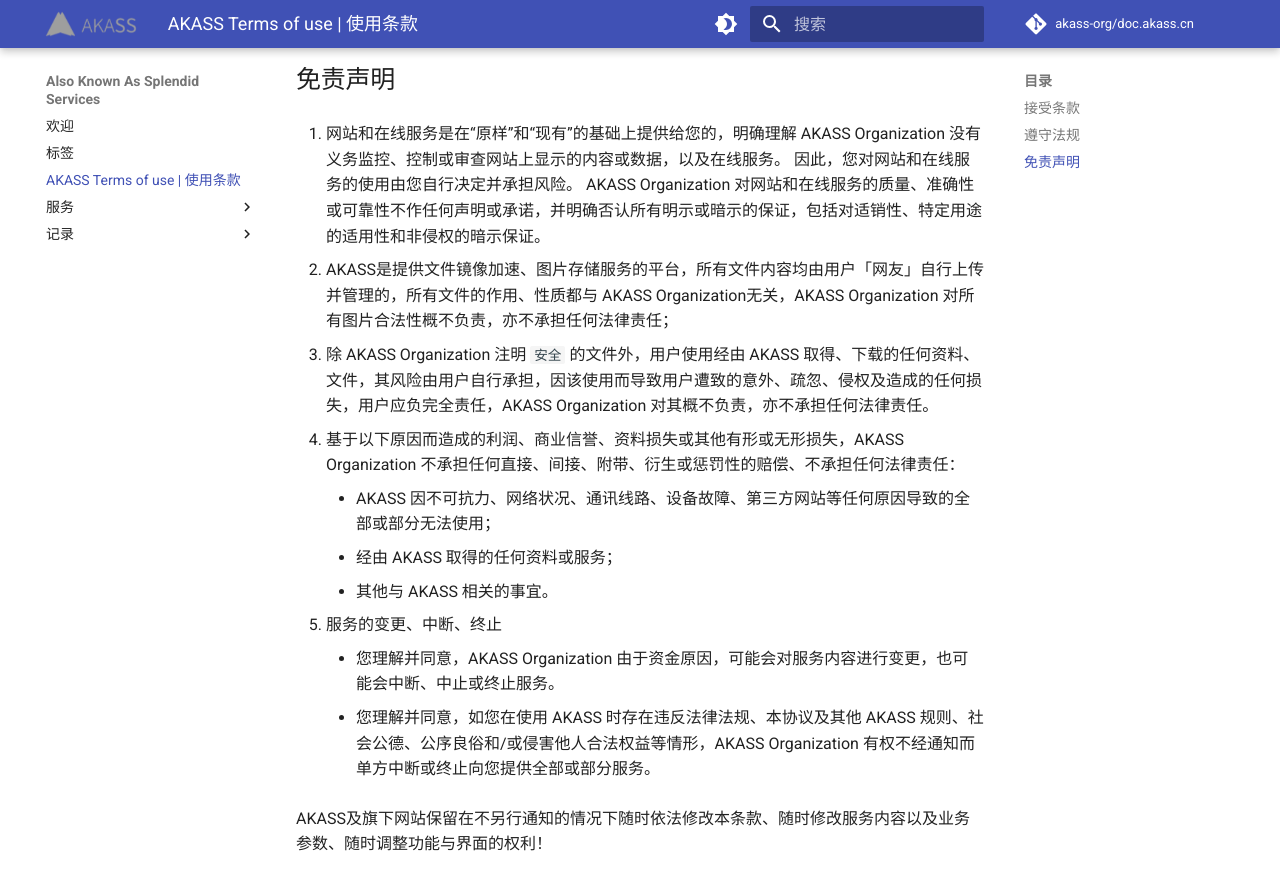
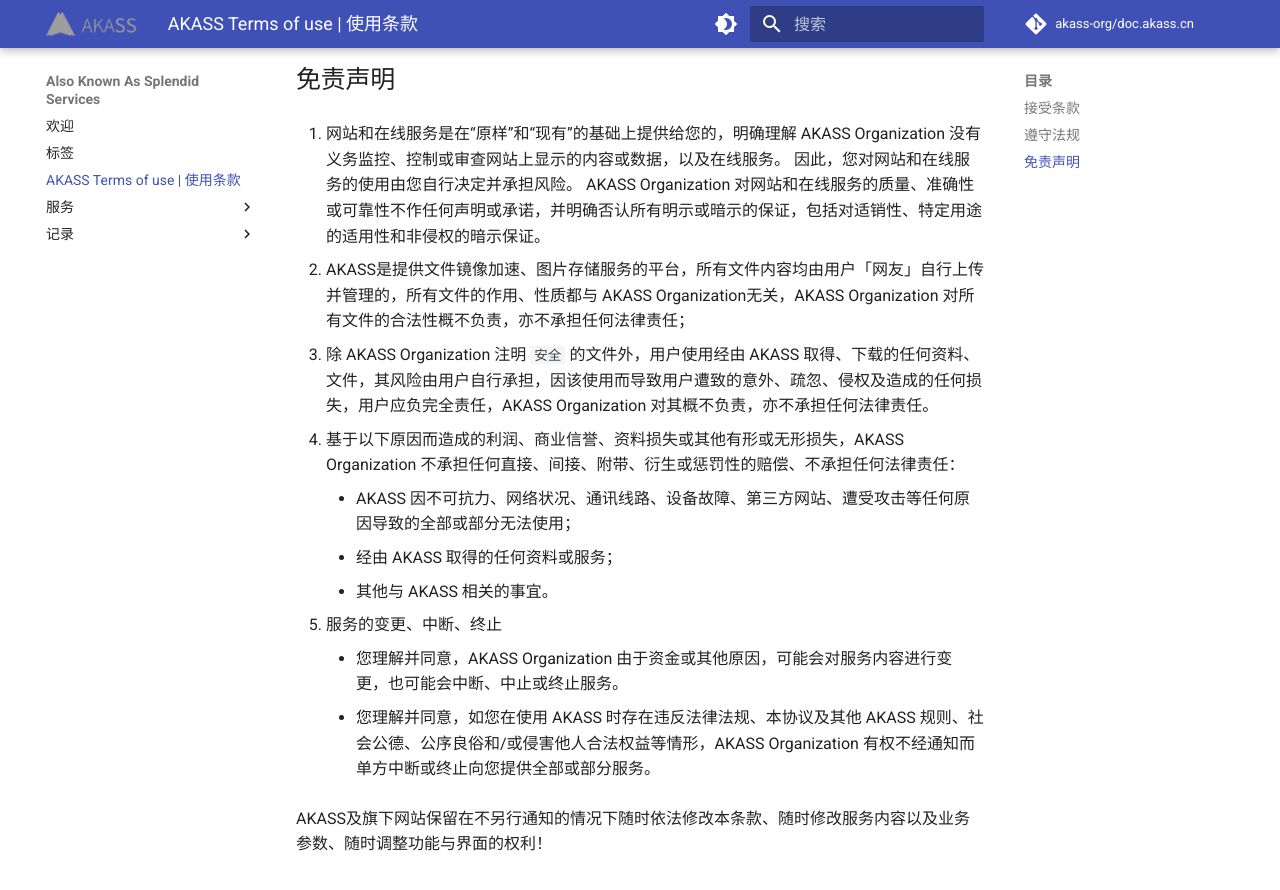
Before and after one commit to akass-org/doc.akass.cn, an MkDocs documentation site: the page built from docs/terms-of-use.md, in a window 1280 px wide and 900 px high, scrolled down 945 px. Shown: the top 890 px of the window. Built offline with MkDocs 1.6.1 and Material for MkDocs 9.7.7, drawn with Linux system fonts in a browser that asks for light colours; comment, search, counter and statistics services are not loaded.

Commit message:
Update TOU.

```diff
--- a/docs/terms-of-use.md
+++ b/docs/terms-of-use.md
@@ -37,19 +37,19 @@
 1. 网站和在线服务是在“原样”和“现有”的基础上提供给您的，明确理解 AKASS Organization 没有义务监控、控制或审查网站上显示的内容或数据，以及在线服务。 因此，您对网站和在线服务的使用由您自行决定并承担风险。
 AKASS Organization 对网站和在线服务的质量、准确性或可靠性不作任何声明或承诺，并明确否认所有明示或暗示的保证，包括对适销性、特定用途的适用性和非侵权的暗示保证。
 
-2. AKASS是提供文件镜像加速、图片存储服务的平台，所有文件内容均由用户「网友」自行上传并管理的，所有文件的作用、性质都与 AKASS Organization无关，AKASS Organization 对所有图片合法性概不负责，亦不承担任何法律责任；
+2. AKASS是提供文件镜像加速、图片存储服务的平台，所有文件内容均由用户「网友」自行上传并管理的，所有文件的作用、性质都与 AKASS Organization无关，AKASS Organization 对所有文件的合法性概不负责，亦不承担任何法律责任；
 
 3. 除 AKASS Organization 注明 `安全` 的文件外，用户使用经由 AKASS 取得、下载的任何资料、文件，其风险由用户自行承担，因该使用而导致用户遭致的意外、疏忽、侵权及造成的任何损失，用户应负完全责任，AKASS Organization 对其概不负责，亦不承担任何法律责任。
 
 4. 基于以下原因而造成的利润、商业信誉、资料损失或其他有形或无形损失，AKASS Organization 不承担任何直接、间接、附带、衍生或惩罚性的赔偿、不承担任何法律责任：
 
-    - AKASS 因不可抗力、网络状况、通讯线路、设备故障、第三方网站等任何原因导致的全部或部分无法使用；
+    - AKASS 因不可抗力、网络状况、通讯线路、设备故障、第三方网站、遭受攻击等任何原因导致的全部或部分无法使用；
     - 经由 AKASS 取得的任何资料或服务；
     - 其他与 AKASS 相关的事宜。
 
 5. 服务的变更、中断、终止
 
-    - 您理解并同意，AKASS Organization 由于资金原因，可能会对服务内容进行变更，也可能会中断、中止或终止服务。
+    - 您理解并同意，AKASS Organization 由于资金或其他原因，可能会对服务内容进行变更，也可能会中断、中止或终止服务。
     - 您理解并同意，如您在使用 AKASS 时存在违反法律法规、本协议及其他 AKASS 规则、社会公德、公序良俗和/或侵害他人合法权益等情形，AKASS Organization 有权不经通知而单方中断或终止向您提供全部或部分服务。
 
 AKASS及旗下网站保留在不另行通知的情况下随时依法修改本条款、随时修改服务内容以及业务参数、随时调整功能与界面的权利！
```
